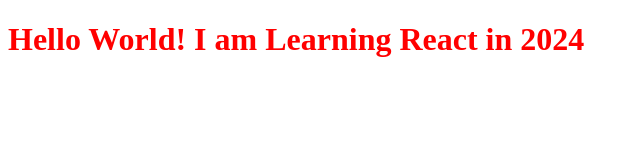
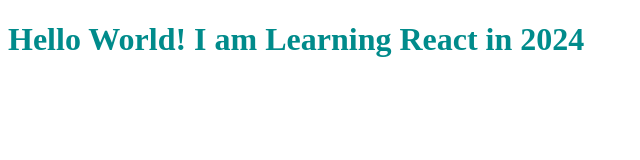
Before and after one commit to owaisezarger/oz-learns-react, a plain HTML site: page index.html in a window 1280 px wide. Shown: the whole page, without its empty margins (0-640 px from the left). Drawn offline with nearby package versions, Linux system fonts and the light colour scheme.

Commit message:
heading color change

```diff
--- a/style.css
+++ b/style.css
@@ -1,3 +1,3 @@
 #heading {
-  color: red;
+  color: darkcyan;
 }
```
